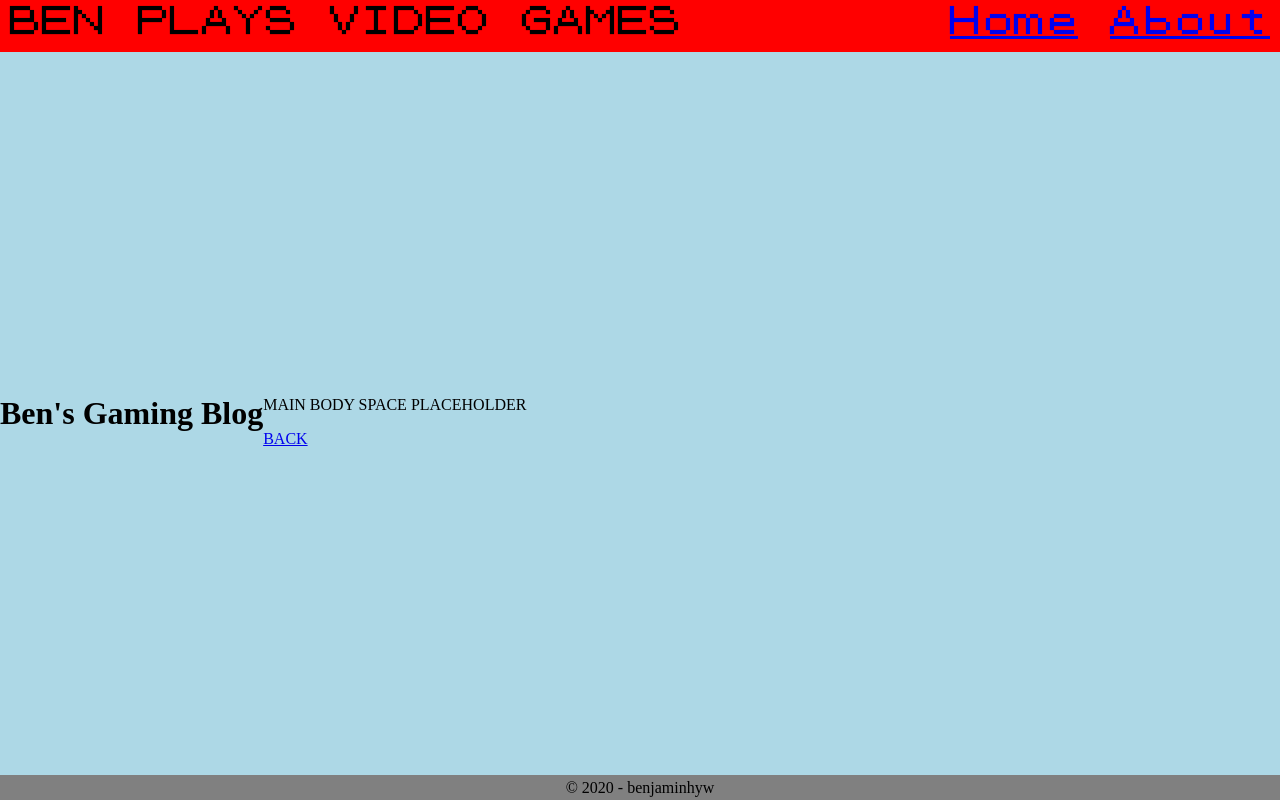
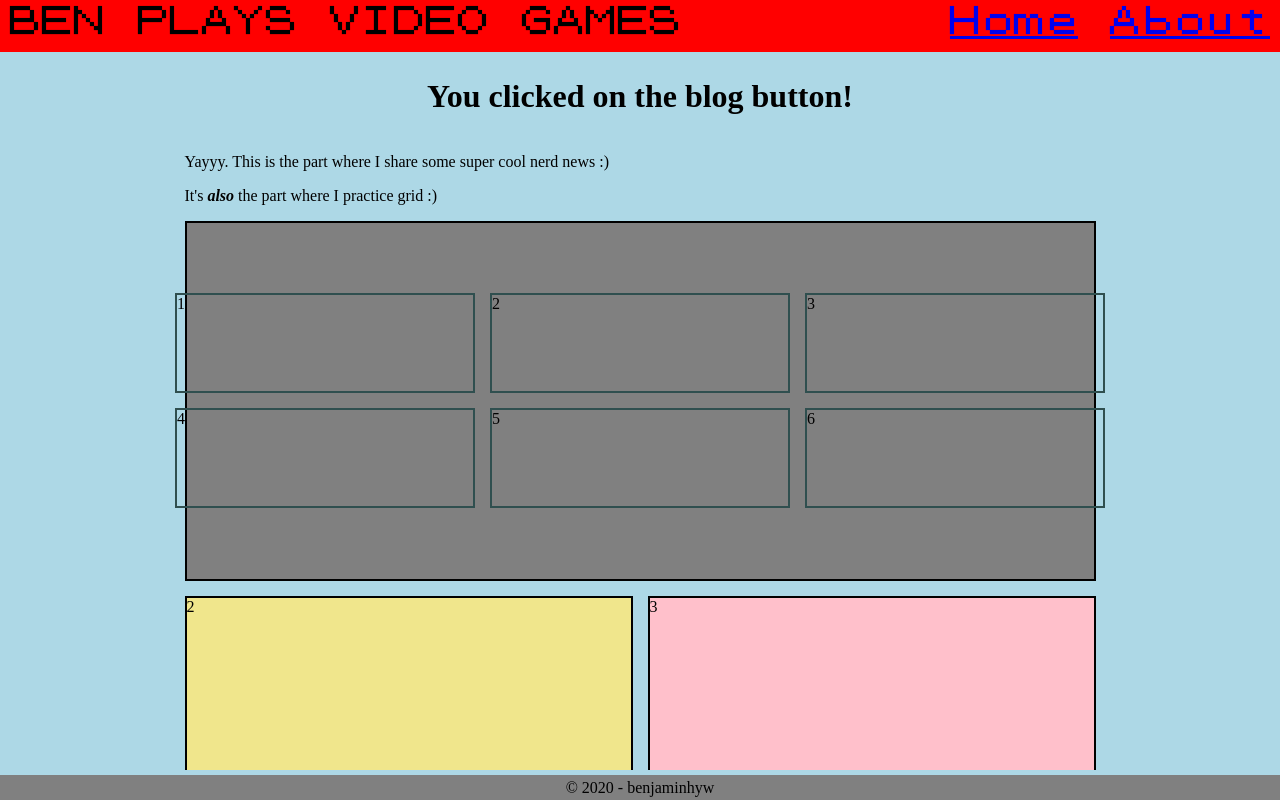
Before and after one commit to benjaminhyw/udacity-personal-blog, a plain HTML site: page blog-post.html in a window 1280 px wide. Drawn offline with Linux system fonts and the light colour scheme.

Commit message:
Create styles/blog-post.css with some css, import it in main,edit blog-post.html

```diff
--- a/blog-post.html
+++ b/blog-post.html
@@ -15,11 +15,29 @@
         </div>
       </nav>
     </header>
-    <main>
-      <h1>Ben's Gaming Blog</h1>
+    <main class="blog-post-main">
+      <h1>You clicked on the blog button!</h1>
       <div>
-        <p>MAIN BODY SPACE PLACEHOLDER</p>
-        <a href="./index.html">BACK</a>
+        <p>
+          Yayyy. This is the part where I share some super cool nerd news :)
+        </p>
+        <p>
+          It's <b><i>also</i></b> the part where I practice grid :)
+        </p>
+        <div class="parent-grid">
+          <div class="parent-grid-item" id="parent-grid-item-1">
+            <div id="child-grid-container">
+              <div class="child-grid-item">1</div>
+              <div class="child-grid-item">2</div>
+              <div class="child-grid-item">3</div>
+              <div class="child-grid-item">4</div>
+              <div class="child-grid-item">5</div>
+              <div class="child-grid-item">6</div>
+            </div>
+          </div>
+          <div class="parent-grid-item" id="parent-grid-item-2">2</div>
+          <div class="parent-grid-item" id="parent-grid-item-3">3</div>
+        </div>
       </div>
     </main>
     <footer>
--- /dev/null
+++ b/styles/blog-post.css
@@ -0,0 +1,46 @@
+.parent-grid {
+  display: grid;
+  grid-template-columns: 35vw 35vw;
+  grid-template-rows: 45vh 45vh;
+  grid-gap: 15px;
+  grid-template-areas:
+    "top top"
+    "bottomLeft bottomRight";
+}
+
+.parent-grid-item {
+  border: 2px solid black;
+}
+
+#parent-grid-item-1 {
+  background-color: gray;
+  grid-area: top;
+  display: flex;
+  align-items: center;
+  justify-content: center;
+}
+
+#child-grid-container {
+  display: grid;
+
+  grid-template-columns: 300px 300px 300px;
+  grid-template-rows: 100px 100px;
+  grid-gap: 15px;
+  justify-content: center;
+  align-items: stretch;
+}
+
+#parent-grid-item-2 {
+  background-color: light;
+  grid-area: bottomLeft;
+  background-color: khaki;
+}
+
+#parent-grid-item-3 {
+  background-color: pink;
+  grid-area: bottomRight;
+}
+
+.child-grid-item {
+  border: 2px solid darkslategray;
+}
--- a/styles/index.css
+++ b/styles/index.css
@@ -25,9 +25,11 @@ main {
   align-items: center;
   flex: 1;
   overflow-y: auto;
+  margin: 5px;
 }
 
-.about-me-main {
+.about-me-main,
+.blog-post-main {
   display: flex;
   flex-direction: column;
 }
--- a/styles/main.css
+++ b/styles/main.css
@@ -1,3 +1,4 @@
 @import "./index.css";
 @import "./about.css";
+@import "./blog-post.css";
 @import "./responsive.css";
```
